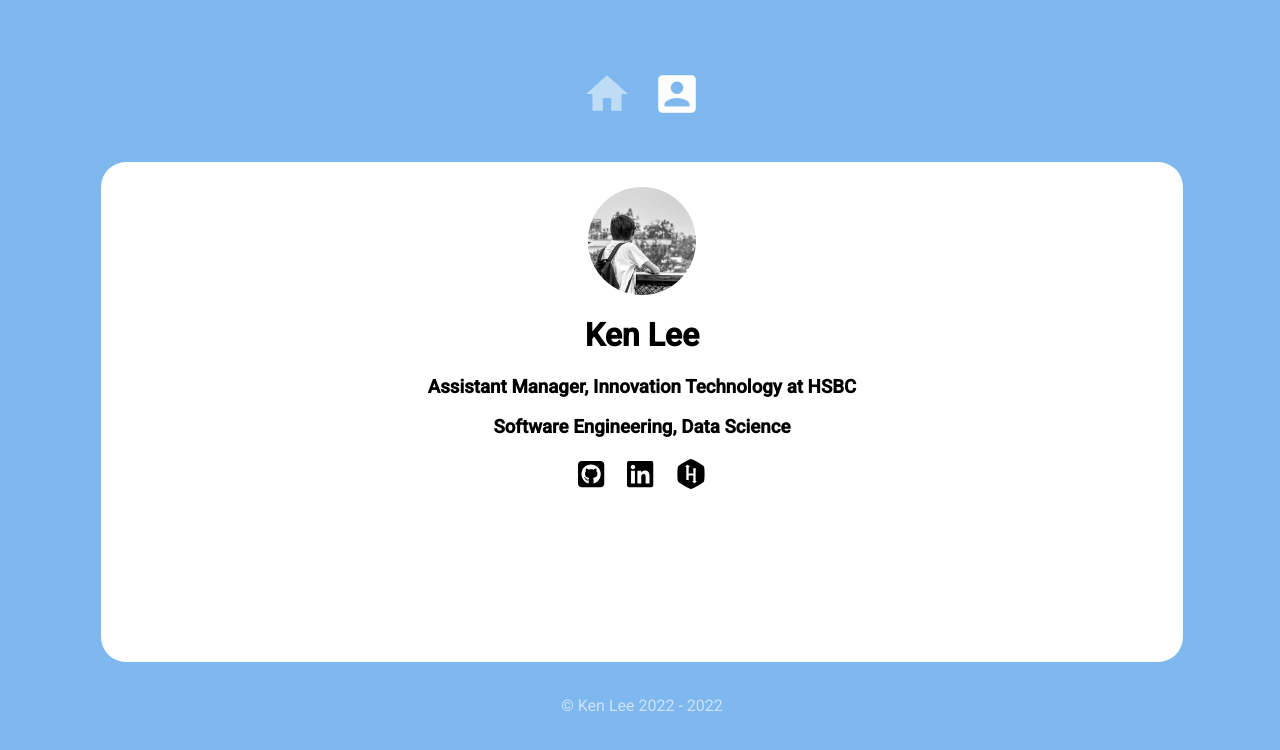
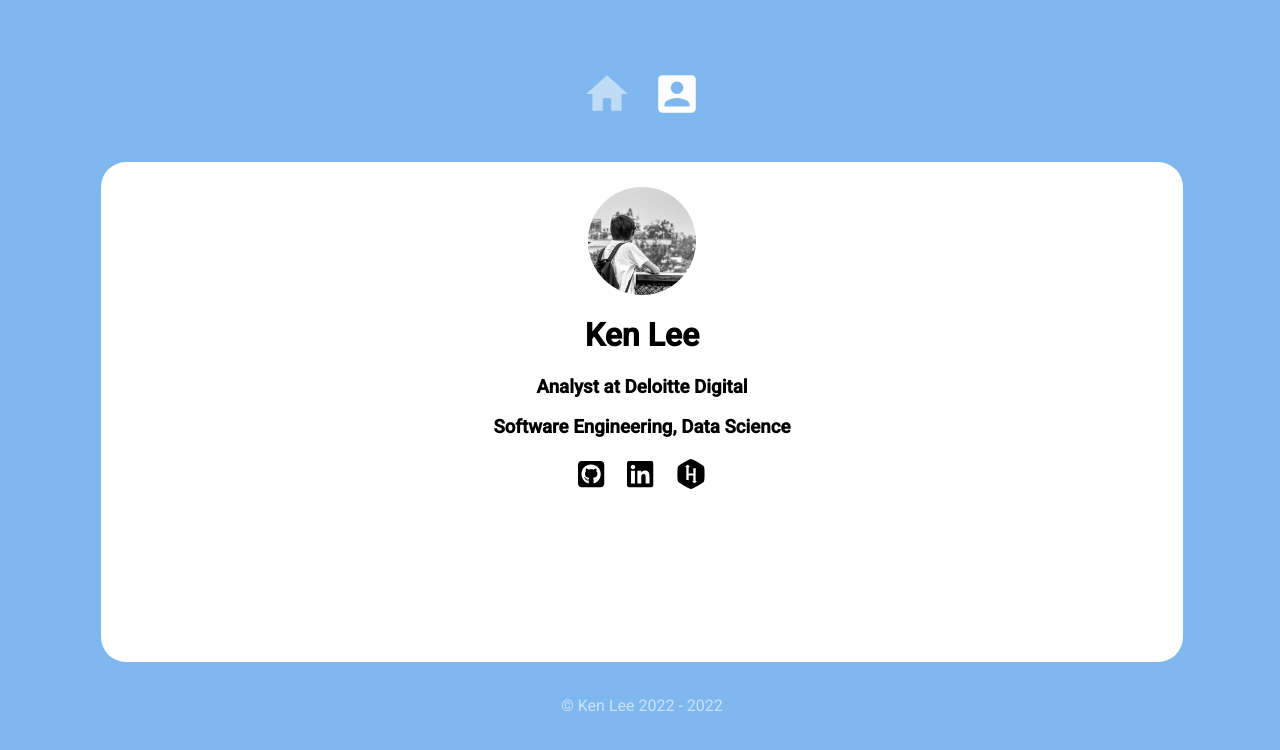
Before and after one commit to mynameiskenlee/kenl.ee, an Angular app: page /about in a window 1280 px wide. Shown: the top 750 px of the page. Built offline with nearby package versions, Linux system fonts and the light colour scheme.

Commit message:
add back position

```diff
--- a/src/app/about/about.component.html
+++ b/src/app/about/about.component.html
@@ -1,7 +1,7 @@
 <div class="header">
     <img src="assets/cover.webp" onerror="this.onerror=null; this.src='assets/cover.png'" alt="Photo of me" id="propic" />
     <h1>Ken Lee</h1>
-    <h3>Assistant Manager, Innovation Technology at HSBC</h3>
+    <h3>Analyst at Deloitte Digital</h3>
     <h3>Software Engineering, Data Science</h3>
     <div class="social-links">
         <fa-icon [icon]="faGithubSquare" onclick="location.href = 'http\://github.com/mynameiskenlee'"></fa-icon>
```
